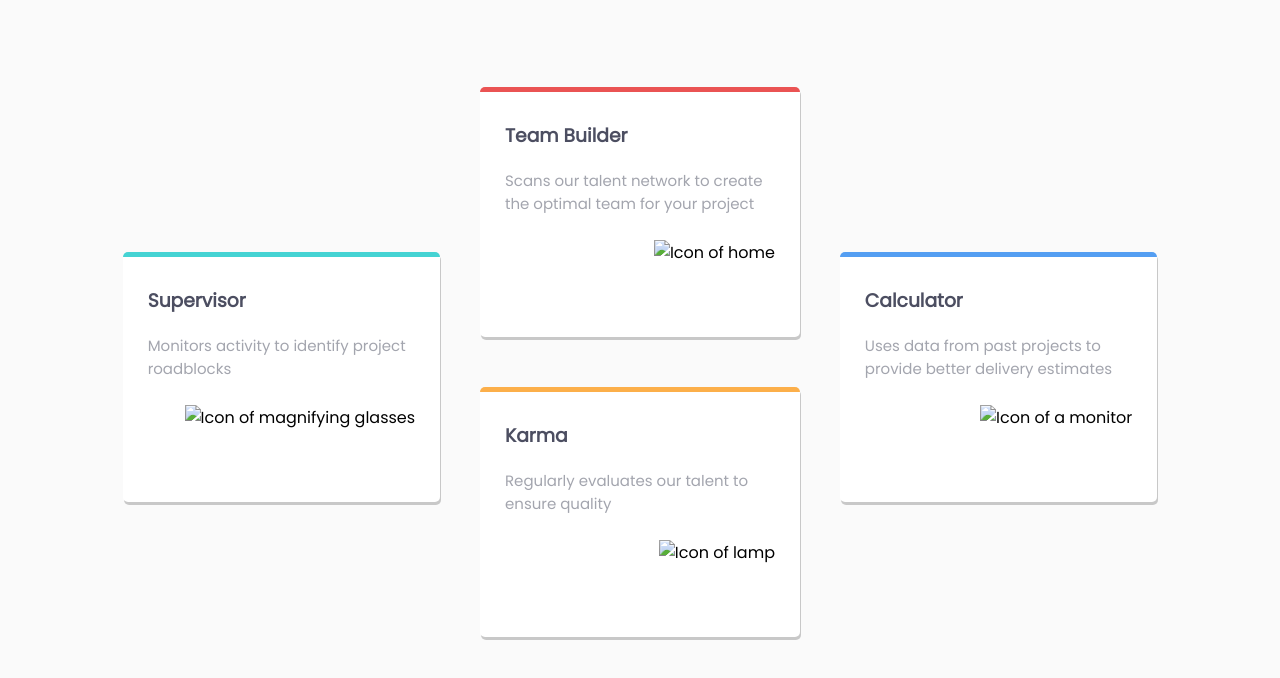
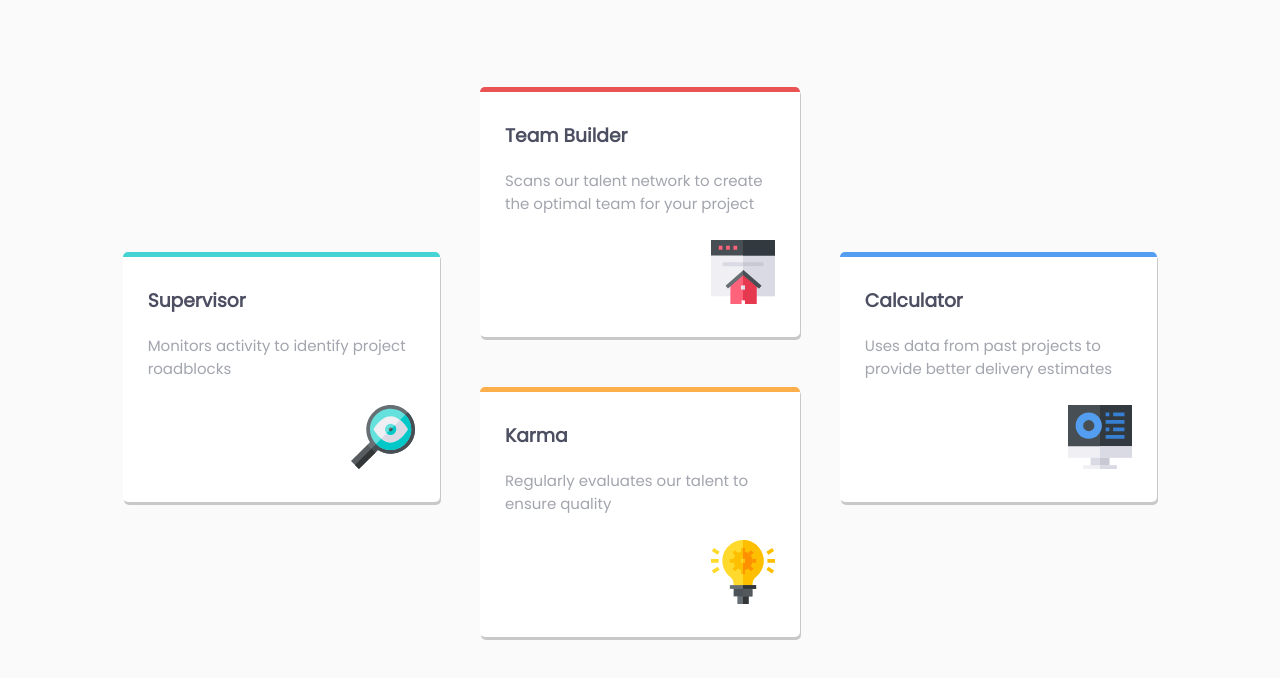
Before and after one commit to nganbarova/Four-card-feature-section, a plain HTML site: page index.html in a window 1280 px wide. Shown: the part 204-882 px from the top of the page. Drawn offline with Linux system fonts and the light colour scheme.

Commit message:
Update index.html

```diff
--- a/index.html
+++ b/index.html
@@ -4,7 +4,7 @@
   <meta charset="UTF-8">
   <meta name="viewport" content="width=device-width, initial-scale=1.0"> <!-- displays site properly based on user's device -->
 
-  <link rel="icon" type="image/png" sizes="32x32" href="./images/favicon-32x32.png">
+  <link rel="icon" type="image/png" sizes="32x32" href="favicon-32x32.png">
   <link rel="stylesheet" type="text/css" href="style.css">
   <link href="https://fonts.googleapis.com/css2?family=Poppins&display=swap" rel="stylesheet">
   <title>Frontend Mentor | Four card feature section</title>
@@ -39,7 +39,7 @@
         <div class="content">
           <h3>Supervisor</h3>
           <p>Monitors activity to identify project roadblocks</p>
-          <img src="images/icon-supervisor.svg" alt="Icon of magnifying glasses">
+          <img src="icon-supervisor.svg" alt="Icon of magnifying glasses">
         </div>
 
       </div>
@@ -48,7 +48,7 @@
           <div class="content">
             <h3>Team Builder</h3>
             <p>Scans our talent network to create the optimal team for your project</p>
-            <img src="images/icon-team-builder.svg" alt="Icon of home">
+            <img src="icon-team-builder.svg" alt="Icon of home">
           </div>
 
         </div>
@@ -56,7 +56,7 @@
           <div class="content">
             <h3>Karma</h3>
             <p>Regularly evaluates our talent to ensure quality</p>
-            <img src="images/icon-karma.svg" alt="Icon of lamp">
+            <img src="icon-karma.svg" alt="Icon of lamp">
           </div>
 
         </div>
@@ -65,7 +65,7 @@
         <div class="content">
           <h3>Calculator</h3>
           <p>Uses data from past projects to provide better delivery estimates</p>
-          <img src="images/icon-calculator.svg" alt="Icon of a monitor">
+          <img src="icon-calculator.svg" alt="Icon of a monitor">
         </div>
 
       </div>
```
